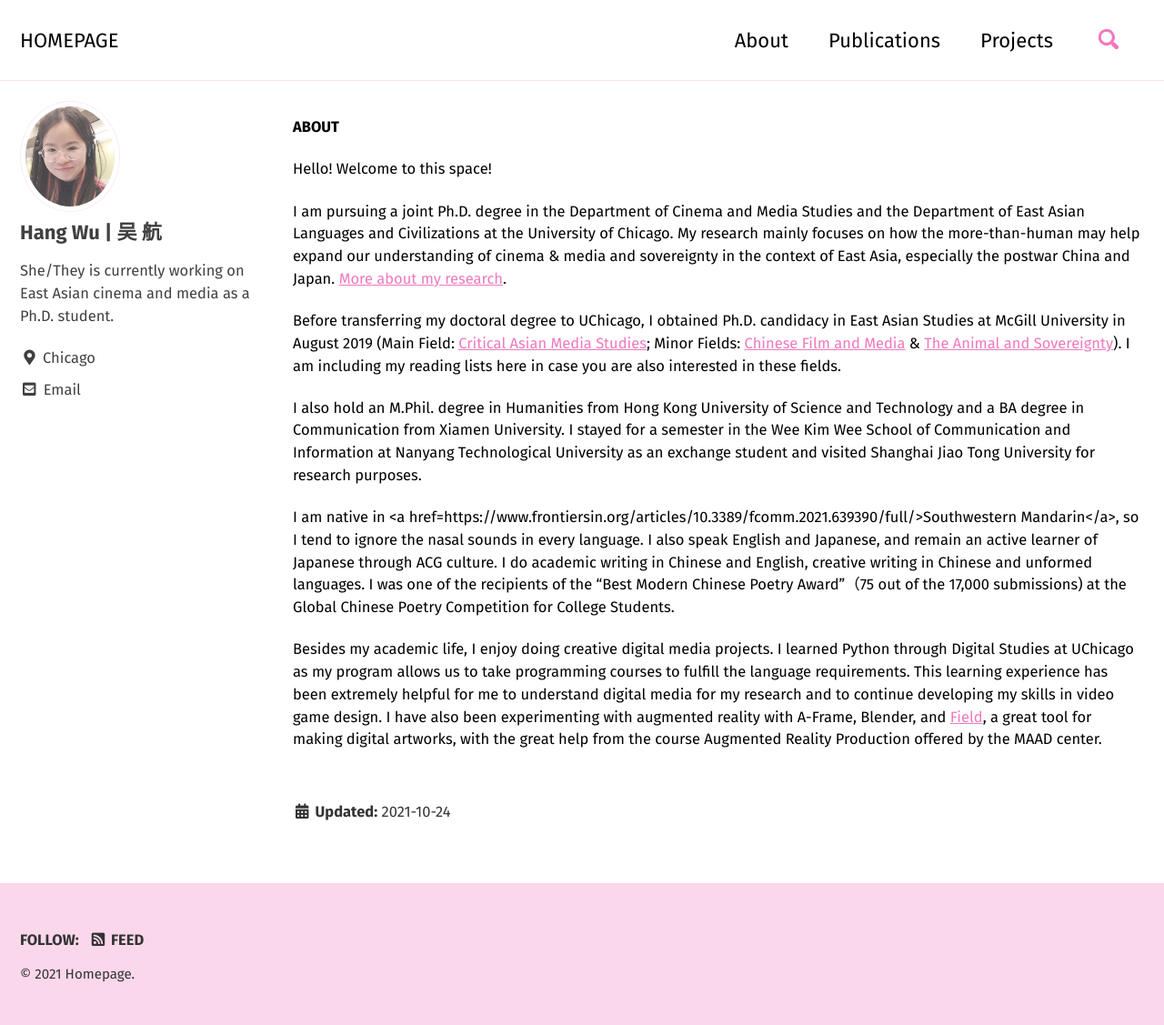
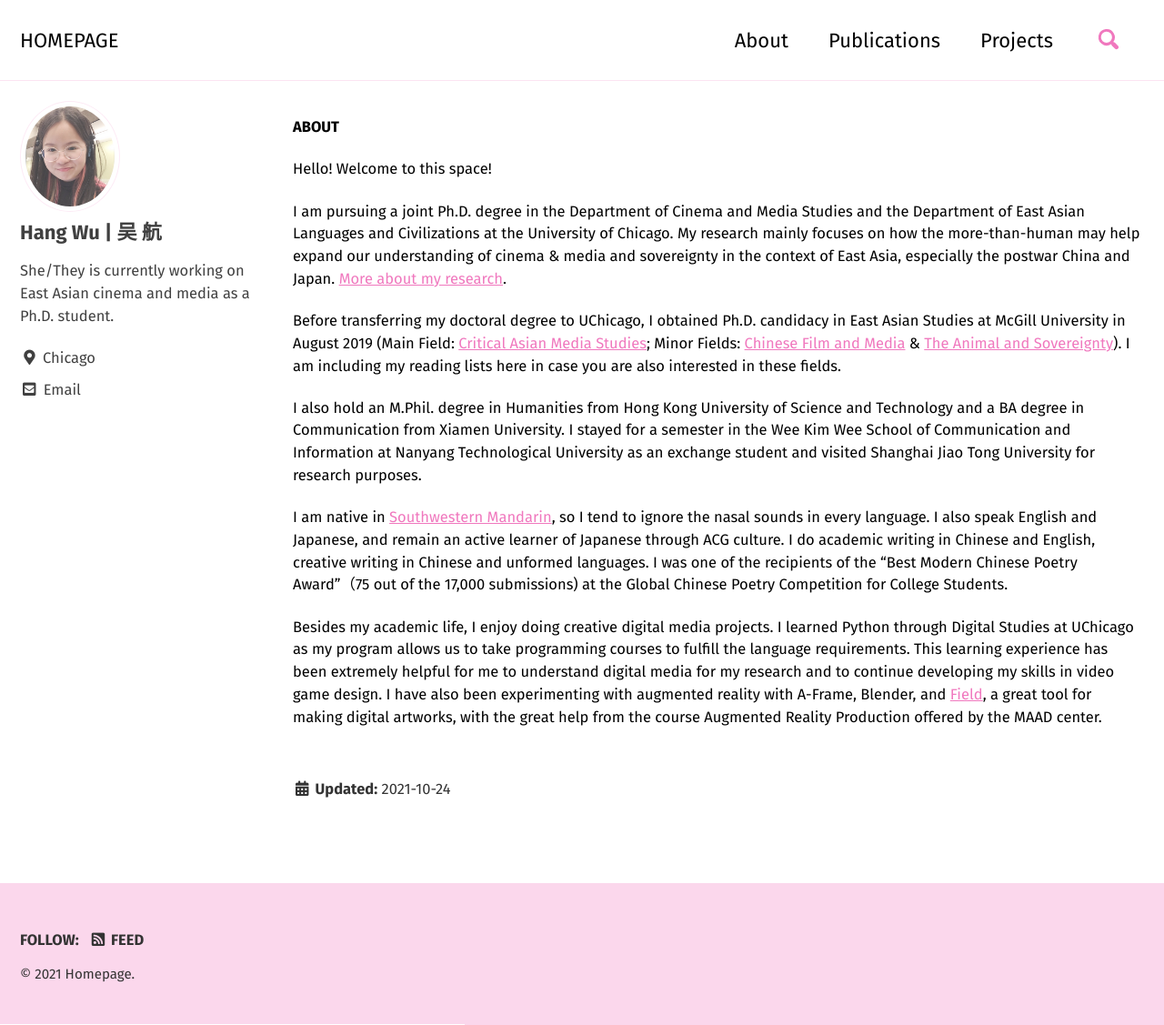
Before and after one commit to hangwu12/homepage, a Jekyll site: the page built from _pages/about.md, in a window 1280 px wide and 1127 px high. Shown: the whole window at 91% size. Built offline with Jekyll 4.4.1, drawn with Linux system fonts in a browser that asks for light colours; cached includes are drawn as plain includes.

Commit message:
Update about.md

```diff
--- a/_pages/about.md
+++ b/_pages/about.md
@@ -18,6 +18,6 @@ Before transferring my doctoral degree to UChicago, I obtained Ph.D. candidacy i
 
 I also hold an M.Phil. degree in Humanities from Hong Kong University of Science and Technology and a BA degree in Communication from Xiamen University. I stayed for a semester in the Wee Kim Wee School of Communication and Information at Nanyang Technological University as an exchange student and visited Shanghai Jiao Tong University for research purposes.
 
-I am native in <a href=https://www.frontiersin.org/articles/10.3389/fcomm.2021.639390/full/>Southwestern Mandarin</a>, so I tend to ignore the nasal sounds in every language. I also speak English and Japanese, and remain an active learner of Japanese through ACG culture. I do academic writing in Chinese and English, creative writing in Chinese and unformed languages. I was one of the recipients of the “Best Modern Chinese Poetry Award”（75 out of the 17,000 submissions) at the Global Chinese Poetry Competition for College Students.
+I am native in <a href="https://www.frontiersin.org/articles/10.3389/fcomm.2021.639390/full/">Southwestern Mandarin</a>, so I tend to ignore the nasal sounds in every language. I also speak English and Japanese, and remain an active learner of Japanese through ACG culture. I do academic writing in Chinese and English, creative writing in Chinese and unformed languages. I was one of the recipients of the “Best Modern Chinese Poetry Award”（75 out of the 17,000 submissions) at the Global Chinese Poetry Competition for College Students.
 
 Besides my academic life, I enjoy doing creative digital media projects. I learned Python through Digital Studies at UChicago as my program allows us to take programming courses to fulfill the language requirements. This learning experience has been extremely helpful for me to understand digital media for my research and to continue developing my skills in video game design. I have also been experimenting with augmented reality with A-Frame, Blender, and <a href="http://openendedgroup.com/field/"> Field</a>, a great tool for making digital artworks, with the great help from the course Augmented Reality Production offered by the MAAD center.
```
